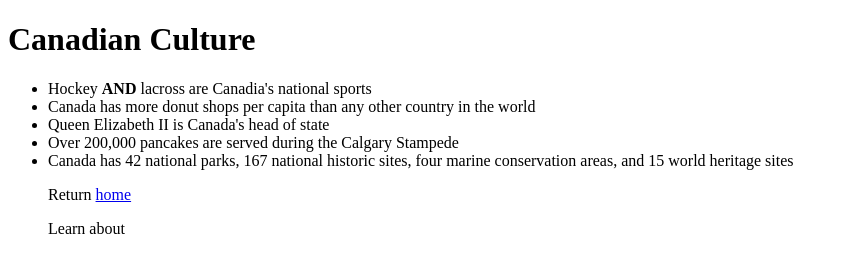
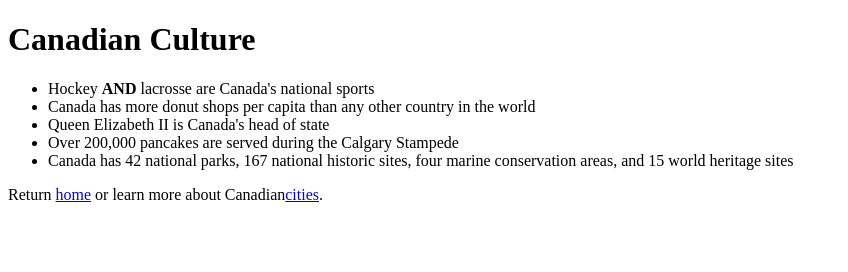
Before and after one commit to elahefler/elahefler.github.io, a plain HTML site: page culture.html in a window 1280 px wide. Shown: the whole page, without its empty margins (0-848 px from the left). Drawn offline with Linux system fonts and the light colour scheme.

Commit message:
Add minor navigation changes

```diff
--- a/culture.html
+++ b/culture.html
@@ -6,13 +6,12 @@
 <body>
 <H1>Canadian Culture</H1>
 <ul>
-	<li> Hockey <strong> AND</strong> lacross are Canadia's national sports</li>
+	<li> Hockey <strong> AND</strong> lacrosse are Canada's national sports</li>
 	<li> Canada has more donut shops per capita than any other country in the world</li>
 	<li> Queen Elizabeth II is Canada's head of state</li>
 	<li> Over 200,000 pancakes are served during the Calgary Stampede</li>
 	<li> Canada has 42 national parks, 167 national historic sites, four marine conservation areas, and 15 world heritage sites</li>
-
-<p>Return <a href="index.html"> home</a></p>
-<p>Learn about<a href="cities.html"> </a></p>
+</ul>
+<p>Return <a href="index.html"> home</a> or learn more about Canadian<a href="cities.html">cities</a>.</p>
 
 </ul>
```
Also changed, not shown: cities.html (+2 -3 lines).
